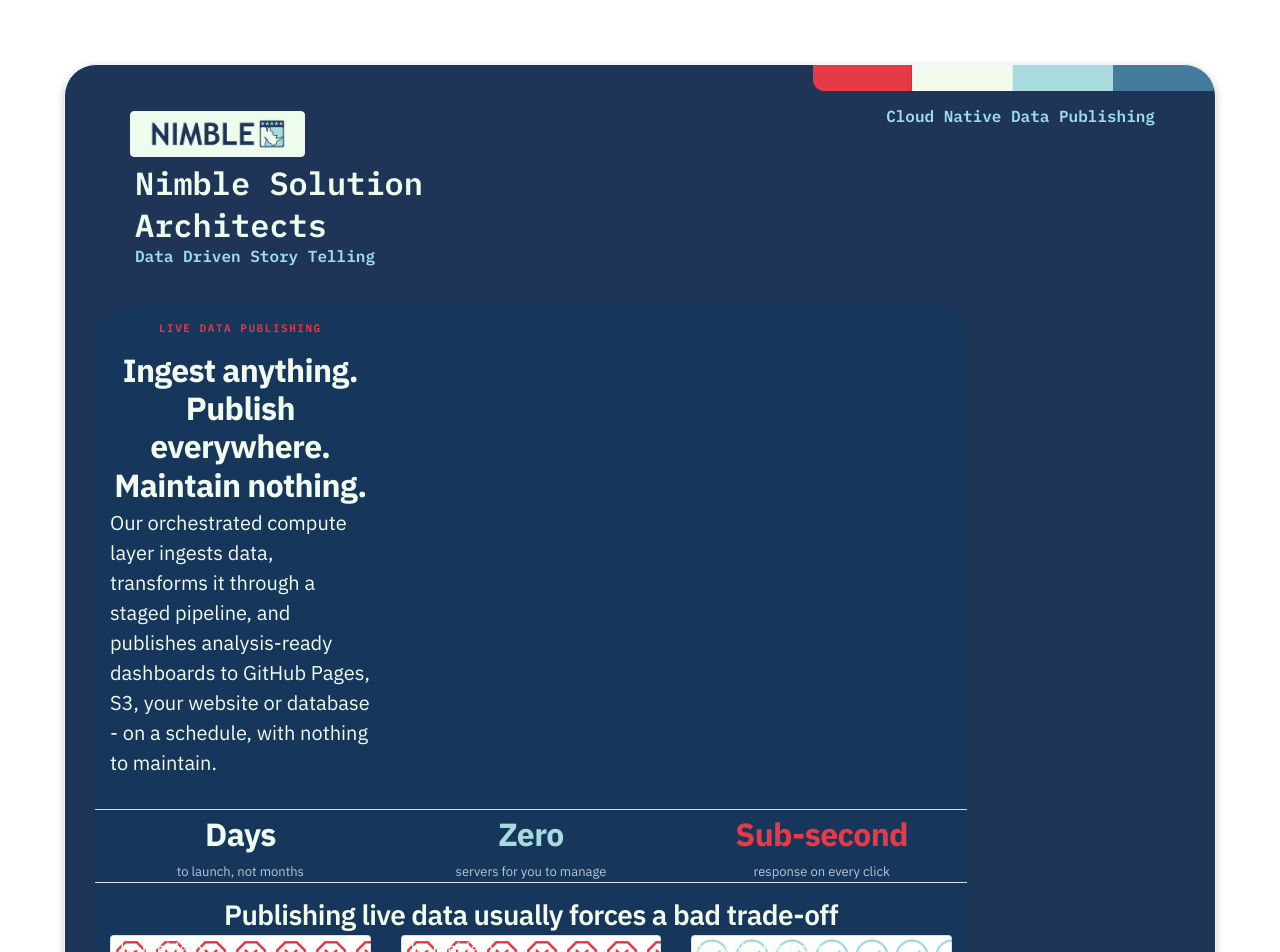
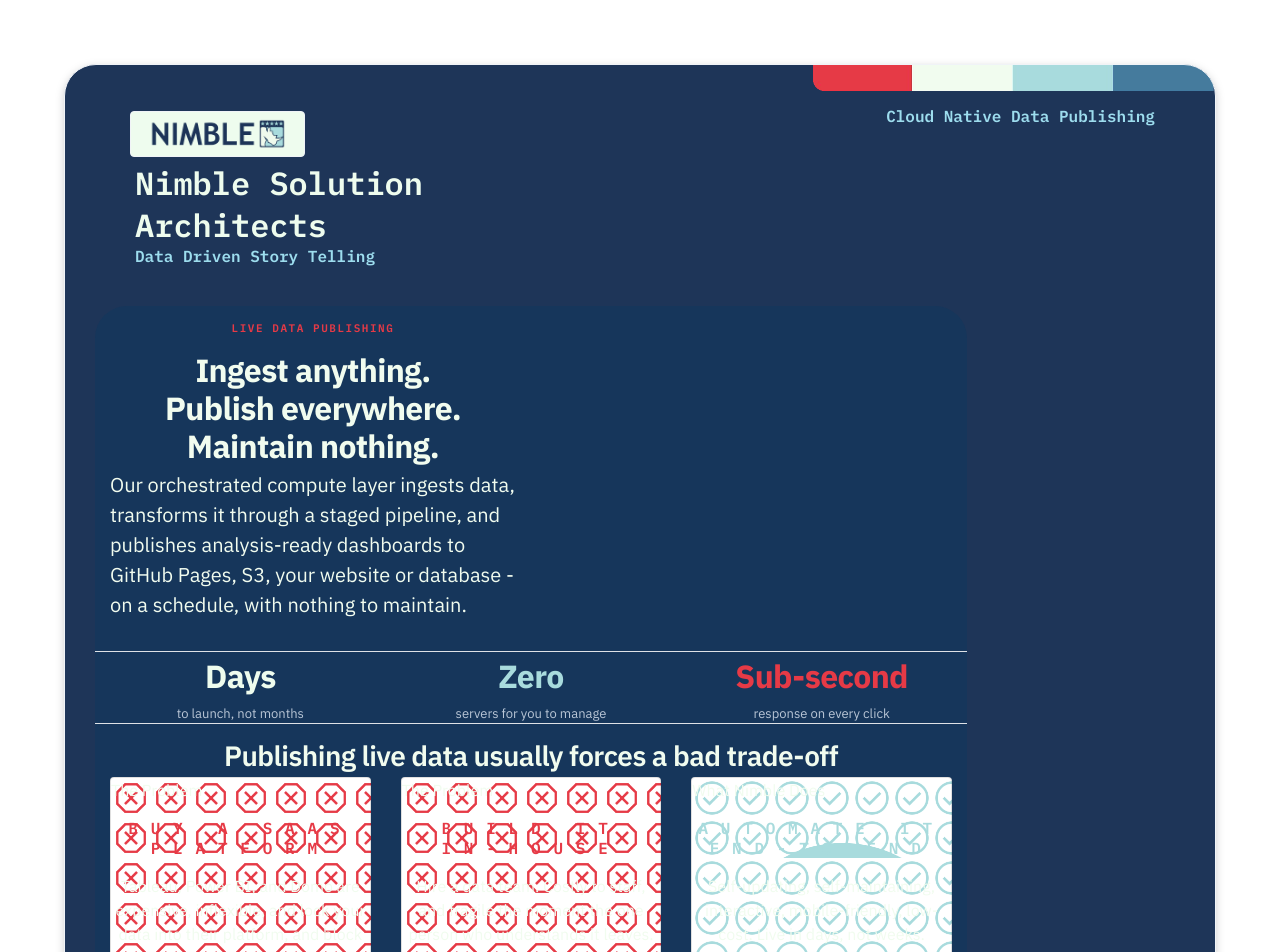
Before and after one commit to nimblesa/nimblesa.github.io, a Jekyll site: the page built from _posts/2026-07-02-main.html, in a window 1280 px wide. Shown: the top 952 px of the page. Built offline with Jekyll 4.4.1, drawn with Linux system fonts in a browser that asks for light colours.

Commit message:
update:NIMBLESA:layout:2026:7:3

```diff
--- a/_posts/2026-07-02-main.html
+++ b/_posts/2026-07-02-main.html
@@ -6,7 +6,7 @@ tags: [civic, transparency, data]
 
 <div class="post">
 	<div class="row">
-		<div class="col-4">
+		<div class="col-6">
 	        <p class="pre-title">Live Data Publishing</p>
 	        <h1 class="title">
 				Ingest anything.<br>
@@ -17,19 +17,19 @@ tags: [civic, transparency, data]
 				Our orchestrated compute layer ingests data, transforms it through a staged pipeline, and publishes analysis-ready dashboards to GitHub Pages, S3, your website or database - on a schedule, with nothing to maintain.
 	        </p>
 		</div>
-		<div class="col-8">
+		<div class="col-6">
 		</div>
 	</div>
 	<div class="row feature-row border-top border-bottom">
-		<div class="col-4">
+		<div class="col-4 feature-col">
 			<div class="stat-value alt-white">Days</div>
 			<div class="stat-label">to launch, not months</div>
 		</div>
-		<div class="col-4">
+		<div class="col-4 feature-col">
             <div class="stat-value alt-teal">Zero</div>
             <div class="stat-label">servers for you to manage</div>
 		</div>
-		<div class="col-4">
+		<div class="col-4 feature-col">
             <div class="stat-value alt-red">Sub-second</div>
             <div class="stat-label">response on every click</div>
 		</div>
```
